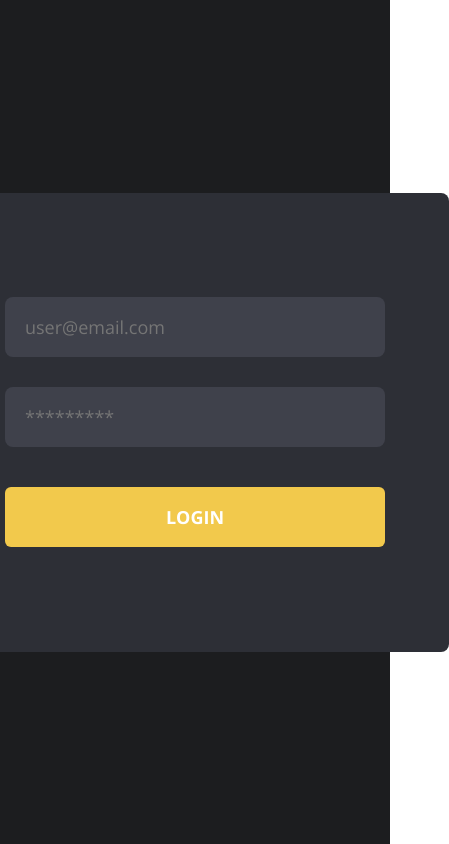
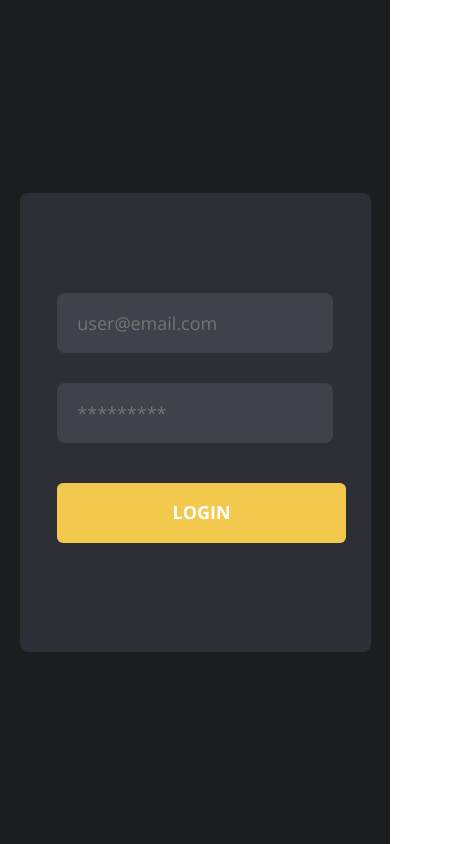
Before and after one commit to ChristianWare/pokemon-challange, a Next.js app: page / in a window 390 px wide. Shown: the whole page, 449 px wide, since content can reach past the window. Built offline with nearby package versions, Linux system fonts and the light colour scheme.

Commit message:
Login Mobile Fix

```diff
--- a/styles/Login.module.css
+++ b/styles/Login.module.css
@@ -5,11 +5,10 @@
     height: 100vh;
     background-color: var(--logingBg);
     color: var(--font);
-    position: relative;
 }
 
 .form {
-    position: absolute;
+    padding: 5rem 3rem;
     width: 508px;
     height: 459px;
     background-color: var(--loginForm);
@@ -20,10 +19,8 @@
     display: flex;
     flex-direction: column;
     justify-content: center;
-    align-items: center;
-    padding: 3rem;
+    padding: 5rem 3rem;
     gap: 3rem;
-    height: 100%;
 }
 
 .inputArea {
@@ -59,3 +56,18 @@
    color: var(--yellow);
    font-weight: bold;
 }
+
+@media screen and (max-width: 510px) {
+    .form {
+        padding: 5rem 2vw;
+        width: 90vw;
+    }
+
+    .inputArea {
+        width: 100%;
+    }
+
+    .btn {
+        width: 74vw;
+    }
+}
--- a/styles/PokedexPage.module.css
+++ b/styles/PokedexPage.module.css
@@ -1,8 +1,9 @@
 .PokedexPageContainer {
     background-color: var(--pokepagebg);
     padding: 8rem;
-    position: relative;
-    height: 200vh;
+    /* position: relative; */
+    /* margin-bottom: 150rem; */
+    height: 300vh;
 }
 
 .logoutBtn {
```
